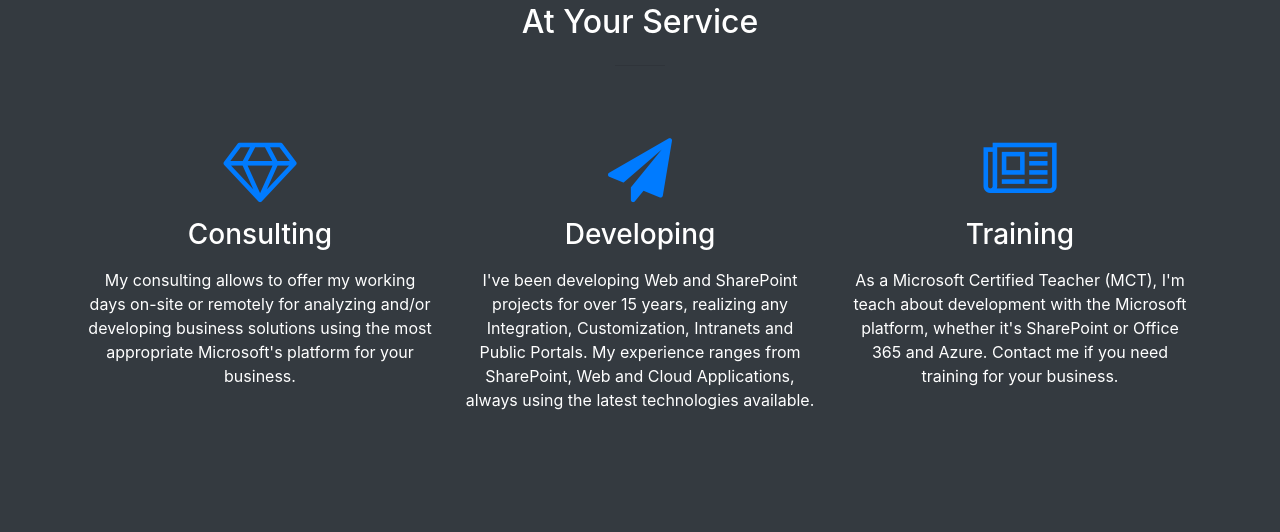
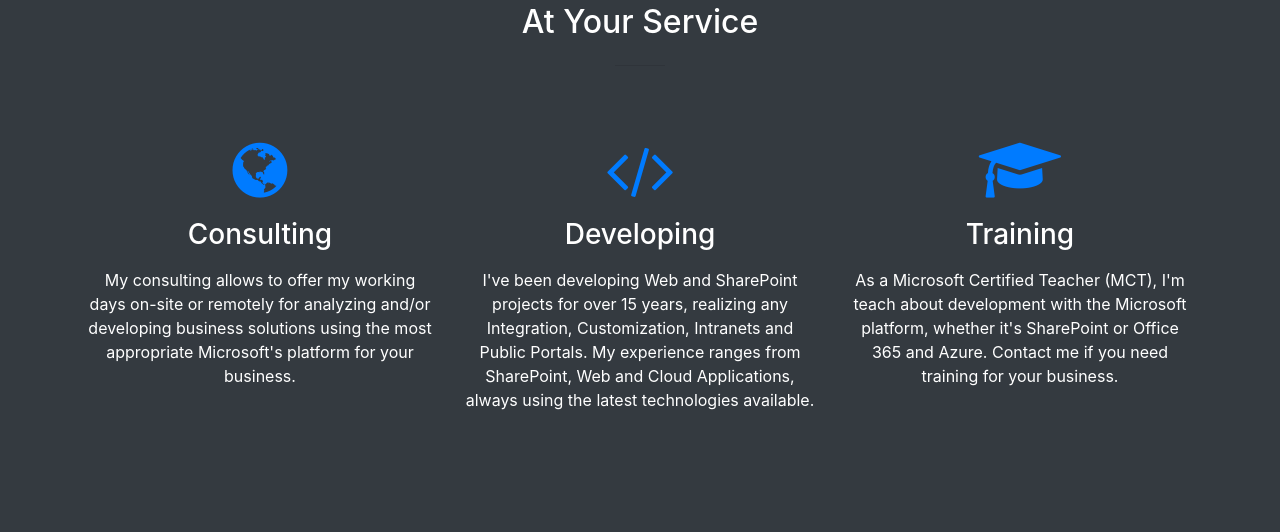
Before and after one commit to fabiofranzini/fabiofranzini.github.io, a website with bundled scripts: page index.html in a window 1280 px wide. Shown: the part 1716-2248 px from the top of the page. Built offline with nearby package versions, Linux system fonts and the light colour scheme; a script that the page names is missing.

Commit message:
Update index.html

```diff
--- a/index.html
+++ b/index.html
@@ -126,21 +126,21 @@
             <div class="row">
                 <div class="col-lg-4 col-md-6 text-center">
                     <div class="service-box mt-5 mx-auto">
-                        <i class="fa fa-4x fa-diamond text-primary mb-3 sr-icons" style="visibility: visible;  -webkit-transform: scale(1); opacity: 1;transform: scale(1); opacity: 1;-webkit-transition: -webkit-transform 0.6s cubic-bezier(0.6, 0.2, 0.1, 1) 0s, opacity 0.6s cubic-bezier(0.6, 0.2, 0.1, 1) 0s; transition: transform 0.6s cubic-bezier(0.6, 0.2, 0.1, 1) 0s, opacity 0.6s cubic-bezier(0.6, 0.2, 0.1, 1) 0s; "></i>
+                        <i class="fa fa-4x fa-globe text-primary mb-3 sr-icons" style="visibility: visible;  -webkit-transform: scale(1); opacity: 1;transform: scale(1); opacity: 1;-webkit-transition: -webkit-transform 0.6s cubic-bezier(0.6, 0.2, 0.1, 1) 0s, opacity 0.6s cubic-bezier(0.6, 0.2, 0.1, 1) 0s; transition: transform 0.6s cubic-bezier(0.6, 0.2, 0.1, 1) 0s, opacity 0.6s cubic-bezier(0.6, 0.2, 0.1, 1) 0s; "></i>
                         <h3 class="mb-3">Consulting</h3>
                         <p class="mb-0">My consulting allows to offer my working days on-site or remotely for analyzing and/or developing business solutions using the most appropriate Microsoft's platform for your business.</p>
                     </div>
                 </div>
                 <div class="col-lg-4 col-md-6 text-center">
                     <div class="service-box mt-5 mx-auto">
-                        <i class="fa fa-4x fa-paper-plane text-primary mb-3 sr-icons" style="visibility: visible;  -webkit-transform: scale(1); opacity: 1;transform: scale(1); opacity: 1;-webkit-transition: -webkit-transform 0.6s cubic-bezier(0.6, 0.2, 0.1, 1) 0s, opacity 0.6s cubic-bezier(0.6, 0.2, 0.1, 1) 0s; transition: transform 0.6s cubic-bezier(0.6, 0.2, 0.1, 1) 0s, opacity 0.6s cubic-bezier(0.6, 0.2, 0.1, 1) 0s; "></i>
+                        <i class="fa fa-4x fa-code text-primary mb-3 sr-icons" style="visibility: visible;  -webkit-transform: scale(1); opacity: 1;transform: scale(1); opacity: 1;-webkit-transition: -webkit-transform 0.6s cubic-bezier(0.6, 0.2, 0.1, 1) 0s, opacity 0.6s cubic-bezier(0.6, 0.2, 0.1, 1) 0s; transition: transform 0.6s cubic-bezier(0.6, 0.2, 0.1, 1) 0s, opacity 0.6s cubic-bezier(0.6, 0.2, 0.1, 1) 0s; "></i>
                         <h3 class="mb-3">Developing</h3>
                         <p class="mb-0">I've been developing Web and SharePoint projects for over 15 years, realizing any Integration, Customization, Intranets and Public Portals. My experience ranges from SharePoint, Web and Cloud Applications, always using the latest technologies available.</p>
                     </div>
                 </div>
                 <div class="col-lg-4 col-md-6 text-center">
                     <div class="service-box mt-5 mx-auto">
-                        <i class="fa fa-4x fa-newspaper-o text-primary mb-3 sr-icons" style="visibility: visible;  -webkit-transform: scale(1); opacity: 1;transform: scale(1); opacity: 1;-webkit-transition: -webkit-transform 0.6s cubic-bezier(0.6, 0.2, 0.1, 1) 0s, opacity 0.6s cubic-bezier(0.6, 0.2, 0.1, 1) 0s; transition: transform 0.6s cubic-bezier(0.6, 0.2, 0.1, 1) 0s, opacity 0.6s cubic-bezier(0.6, 0.2, 0.1, 1) 0s; "></i>
+                        <i class="fa fa-4x fa-graduation-cap text-primary mb-3 sr-icons" style="visibility: visible;  -webkit-transform: scale(1); opacity: 1;transform: scale(1); opacity: 1;-webkit-transition: -webkit-transform 0.6s cubic-bezier(0.6, 0.2, 0.1, 1) 0s, opacity 0.6s cubic-bezier(0.6, 0.2, 0.1, 1) 0s; transition: transform 0.6s cubic-bezier(0.6, 0.2, 0.1, 1) 0s, opacity 0.6s cubic-bezier(0.6, 0.2, 0.1, 1) 0s; "></i>
                         <h3 class="mb-3">Training</h3>
                         <p class="mb-0">As a Microsoft Certified Teacher (MCT), I'm teach about development with the Microsoft platform, whether it's SharePoint or Office 365 and Azure. Contact me if you need training for your business.</p>
                     </div>
```
